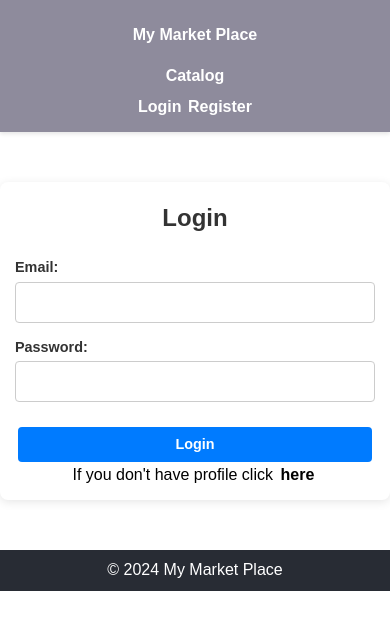
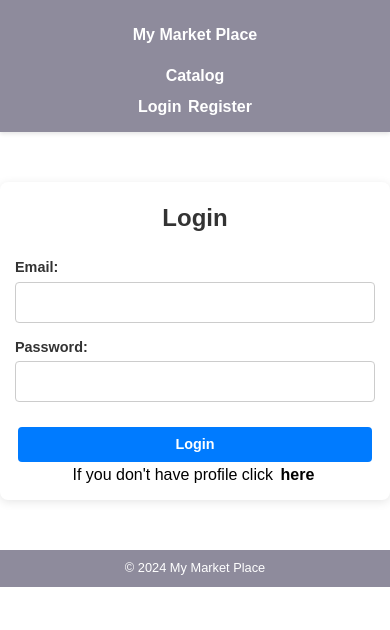
Before and after one commit to baito6u/my-market-place, a React (Vite) app in the folder client/: page /login in a window 390 px wide. Shown: the top 630 px of the page. Built offline with nearby package versions, Linux system fonts and the light colour scheme.

Commit message:
Update Footer.module.css

```diff
--- a/client/src/components/footer/Footer.module.css
+++ b/client/src/components/footer/Footer.module.css
@@ -1,6 +1,30 @@
 .footer {
-    background-color: #282c34;
-    color: white;
+  background-color: rgb(142, 139, 156);
+  color: white;
+  text-align: center;
+  padding: 10px 20px;
+  position: relative;
+  bottom: 0;
+  width: 100%;
+}
+
+.footer p {
+  margin: 0;
+  font-size: 1rem;
+}
+
+@media (max-width: 768px) {
+  .footer {
     padding: 10px;
-    text-align: center;
   }
+
+  .footer p {
+    font-size: 0.9rem;
+  }
+}
+
+@media (max-width: 480px) {
+  .footer p {
+    font-size: 0.8rem;
+  }
+}
```
